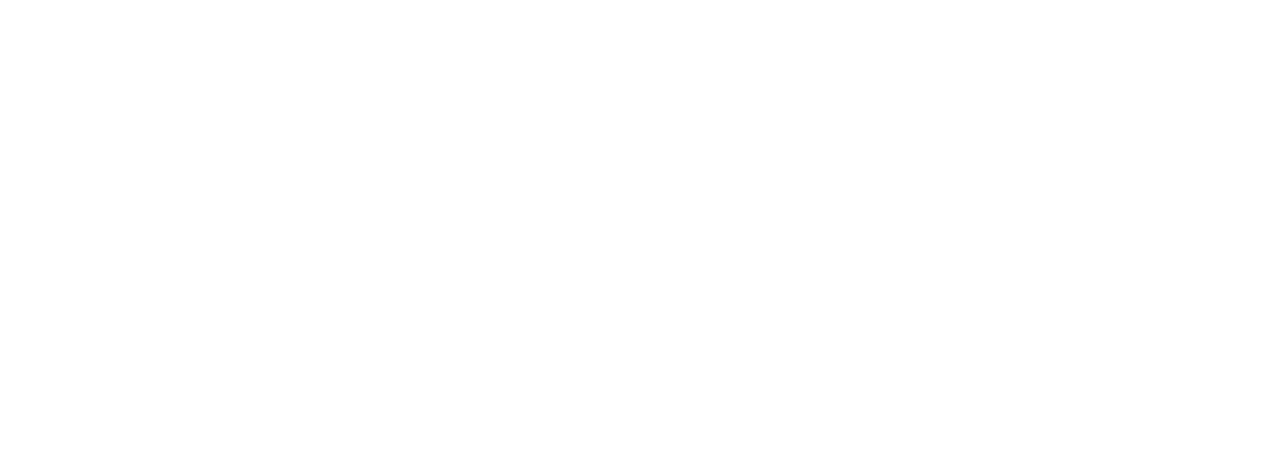
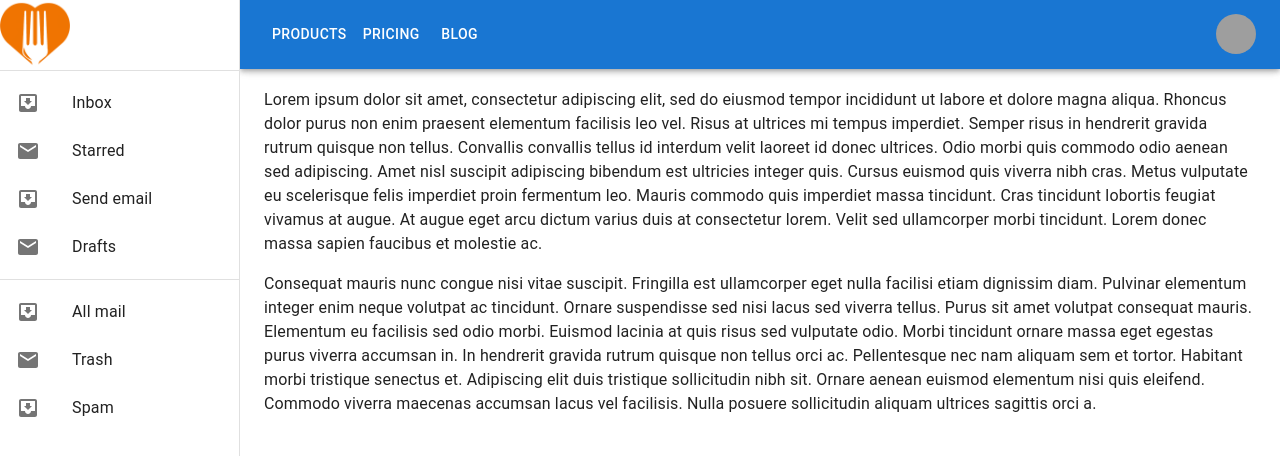
Before and after one commit to hghanbari/Vooedselbank-Maaskantje, a React (Create React App) app: page / in a window 1280 px wide. Shown: the top 456 px of the page. Built offline with nearby package versions, Linux system fonts and the light colour scheme; grey boxes are pictures that could not be loaded.

Commit message:
the first the format of web

```diff
--- a/package.json
+++ b/package.json
@@ -5,13 +5,17 @@
   "dependencies": {
     "@emotion/react": "^11.11.1",
     "@emotion/styled": "^11.11.0",
+    "@fontsource/roboto": "^5.0.8",
+    "@mui/icons-material": "^5.14.16",
     "@mui/material": "^5.14.17",
+    "@mui/styled-engine-sc": "^6.0.0-alpha.5",
     "@testing-library/jest-dom": "^5.17.0",
     "@testing-library/react": "^13.4.0",
     "@testing-library/user-event": "^13.5.0",
     "react": "^18.2.0",
     "react-dom": "^18.2.0",
     "react-scripts": "5.0.1",
+    "styled-components": "^6.1.1",
     "web-vitals": "^2.1.4"
   },
   "scripts": {
--- a/src/App.js
+++ b/src/App.js
@@ -1,9 +1,9 @@
+import MenuAppBar from "./header";
+import CssBaseline from "@mui/material/CssBaseline";
+import Box from "@mui/material/Box";
+import PermanentDrawerLeft from "./sidebar";
 function App() {
-  return (
-    <div className="App">
-      <header className="App-header"></header>
-    </div>
-  );
+  return <PermanentDrawerLeft />;
 }
 
 export default App;
--- /dev/null
+++ b/src/header.js
@@ -0,0 +1,136 @@
+import * as React from "react";
+import AppBar from "@mui/material/AppBar";
+import Box from "@mui/material/Box";
+import Toolbar from "@mui/material/Toolbar";
+import IconButton from "@mui/material/IconButton";
+import Typography from "@mui/material/Typography";
+import Menu from "@mui/material/Menu";
+import MenuIcon from "@mui/icons-material/Menu";
+import Container from "@mui/material/Container";
+import Avatar from "@mui/material/Avatar";
+import Button from "@mui/material/Button";
+import Tooltip from "@mui/material/Tooltip";
+import MenuItem from "@mui/material/MenuItem";
+import AdbIcon from "@mui/icons-material/Adb";
+
+const pages = ["Products", "Pricing", "Blog"];
+const settings = ["Profile", "Account", "Dashboard", "Logout"];
+
+function ResponsiveAppBar() {
+  const [anchorElNav, setAnchorElNav] = React.useState(null);
+  const [anchorElUser, setAnchorElUser] = React.useState(null);
+
+  const handleOpenNavMenu = (event) => {
+    setAnchorElNav(event.currentTarget);
+  };
+  const handleOpenUserMenu = (event) => {
+    setAnchorElUser(event.currentTarget);
+  };
+
+  const handleCloseNavMenu = () => {
+    setAnchorElNav(null);
+  };
+
+  const handleCloseUserMenu = () => {
+    setAnchorElUser(null);
+  };
+
+  return (
+    <Container maxWidth="xl">
+      <Toolbar disableGutters>
+        <Box sx={{ flexGrow: 1, display: { xs: "flex", md: "none" } }}>
+          <IconButton
+            size="large"
+            aria-label="account of current user"
+            aria-controls="menu-appbar"
+            aria-haspopup="true"
+            onClick={handleOpenNavMenu}
+            color="inherit">
+            <MenuIcon />
+          </IconButton>
+          <Menu
+            id="menu-appbar"
+            anchorEl={anchorElNav}
+            anchorOrigin={{
+              vertical: "bottom",
+              horizontal: "left",
+            }}
+            keepMounted
+            transformOrigin={{
+              vertical: "top",
+              horizontal: "left",
+            }}
+            open={Boolean(anchorElNav)}
+            onClose={handleCloseNavMenu}
+            sx={{
+              display: { xs: "block", md: "none" },
+            }}>
+            {pages.map((page) => (
+              <MenuItem key={page} onClick={handleCloseNavMenu}>
+                <Typography textAlign="center">{page}</Typography>
+              </MenuItem>
+            ))}
+          </Menu>
+        </Box>
+        <AdbIcon sx={{ display: { xs: "flex", md: "none" }, mr: 1 }} />
+        <Typography
+          variant="h5"
+          noWrap
+          component="a"
+          href="#app-bar-with-responsive-menu"
+          sx={{
+            mr: 2,
+            display: { xs: "flex", md: "none" },
+            flexGrow: 1,
+            fontFamily: "monospace",
+            fontWeight: 700,
+            letterSpacing: ".3rem",
+            color: "inherit",
+            textDecoration: "none",
+          }}>
+          LOGO
+        </Typography>
+        <Box sx={{ flexGrow: 1, display: { xs: "none", md: "flex" } }}>
+          {pages.map((page) => (
+            <Button
+              key={page}
+              onClick={handleCloseNavMenu}
+              sx={{ my: 2, color: "white", display: "block" }}>
+              {page}
+            </Button>
+          ))}
+        </Box>
+
+        <Box sx={{ flexGrow: 0 }}>
+          <Tooltip title="Open settings">
+            <IconButton onClick={handleOpenUserMenu} sx={{ p: 0 }}>
+              <Avatar alt="Remy Sharp" src="/static/images/avatar/2.jpg" />
+            </IconButton>
+          </Tooltip>
+          <Menu
+            sx={{ mt: "45px" }}
+            id="menu-appbar"
+            anchorEl={anchorElUser}
+            anchorOrigin={{
+              vertical: "top",
+              horizontal: "right",
+            }}
+            keepMounted
+            transformOrigin={{
+              vertical: "top",
+              horizontal: "right",
+            }}
+            open={Boolean(anchorElUser)}
+            onClose={handleCloseUserMenu}>
+            {settings.map((setting) => (
+              <MenuItem key={setting} onClick={handleCloseUserMenu}>
+                <Typography textAlign="center">{setting}</Typography>
+              </MenuItem>
+            ))}
+          </Menu>
+        </Box>
+      </Toolbar>
+    </Container>
+  );
+}
+export default ResponsiveAppBar;
--- /dev/null
+++ b/src/sidebar.js
@@ -0,0 +1,104 @@
+import * as React from "react";
+import Box from "@mui/material/Box";
+import Drawer from "@mui/material/Drawer";
+import CssBaseline from "@mui/material/CssBaseline";
+import AppBar from "@mui/material/AppBar";
+import Toolbar from "@mui/material/Toolbar";
+import List from "@mui/material/List";
+import Typography from "@mui/material/Typography";
+import Divider from "@mui/material/Divider";
+import ListItem from "@mui/material/ListItem";
+import ListItemButton from "@mui/material/ListItemButton";
+import ListItemIcon from "@mui/material/ListItemIcon";
+import ListItemText from "@mui/material/ListItemText";
+import InboxIcon from "@mui/icons-material/MoveToInbox";
+import MailIcon from "@mui/icons-material/Mail";
+import MenuAppBar from "./header";
+import Logo from "./images/logo.png";
+const drawerWidth = 240;
+
+export default function PermanentDrawerLeft() {
+  return (
+    <Box sx={{ display: "flex" }}>
+      <CssBaseline />
+      <AppBar
+        position="fixed"
+        sx={{ width: `calc(100% - ${drawerWidth}px)`, ml: `${drawerWidth}px` }}>
+        <MenuAppBar />
+      </AppBar>
+      <Drawer
+        sx={{
+          width: drawerWidth,
+          flexShrink: 0,
+          "& .MuiDrawer-paper": {
+            width: drawerWidth,
+            boxSizing: "border-box",
+          },
+        }}
+        variant="permanent"
+        anchor="left">
+        <img src={Logo} width={70} alt="logo" />
+        <Divider />
+        <List>
+          {["Inbox", "Starred", "Send email", "Drafts"].map((text, index) => (
+            <ListItem key={text} disablePadding>
+              <ListItemButton>
+                <ListItemIcon>
+                  {index % 2 === 0 ? <InboxIcon /> : <MailIcon />}
+                </ListItemIcon>
+                <ListItemText primary={text} />
+              </ListItemButton>
+            </ListItem>
+          ))}
+        </List>
+        <Divider />
+        <List>
+          {["All mail", "Trash", "Spam"].map((text, index) => (
+            <ListItem key={text} disablePadding>
+              <ListItemButton>
+                <ListItemIcon>
+                  {index % 2 === 0 ? <InboxIcon /> : <MailIcon />}
+                </ListItemIcon>
+                <ListItemText primary={text} />
+              </ListItemButton>
+            </ListItem>
+          ))}
+        </List>
+      </Drawer>
+      <Box
+        component="main"
+        sx={{ flexGrow: 1, bgcolor: "background.default", p: 3 }}>
+        <Toolbar />
+        <Typography paragraph>
+          Lorem ipsum dolor sit amet, consectetur adipiscing elit, sed do
+          eiusmod tempor incididunt ut labore et dolore magna aliqua. Rhoncus
+          dolor purus non enim praesent elementum facilisis leo vel. Risus at
+          ultrices mi tempus imperdiet. Semper risus in hendrerit gravida rutrum
+          quisque non tellus. Convallis convallis tellus id interdum velit
+          laoreet id donec ultrices. Odio morbi quis commodo odio aenean sed
+          adipiscing. Amet nisl suscipit adipiscing bibendum est ultricies
+          integer quis. Cursus euismod quis viverra nibh cras. Metus vulputate
+          eu scelerisque felis imperdiet proin fermentum leo. Mauris commodo
+          quis imperdiet massa tincidunt. Cras tincidunt lobortis feugiat
+          vivamus at augue. At augue eget arcu dictum varius duis at consectetur
+          lorem. Velit sed ullamcorper morbi tincidunt. Lorem donec massa sapien
+          faucibus et molestie ac.
+        </Typography>
+        <Typography paragraph>
+          Consequat mauris nunc congue nisi vitae suscipit. Fringilla est
+          ullamcorper eget nulla facilisi etiam dignissim diam. Pulvinar
+          elementum integer enim neque volutpat ac tincidunt. Ornare suspendisse
+          sed nisi lacus sed viverra tellus. Purus sit amet volutpat consequat
+          mauris. Elementum eu facilisis sed odio morbi. Euismod lacinia at quis
+          risus sed vulputate odio. Morbi tincidunt ornare massa eget egestas
+          purus viverra accumsan in. In hendrerit gravida rutrum quisque non
+          tellus orci ac. Pellentesque nec nam aliquam sem et tortor. Habitant
+          morbi tristique senectus et. Adipiscing elit duis tristique
+          sollicitudin nibh sit. Ornare aenean euismod elementum nisi quis
+          eleifend. Commodo viverra maecenas accumsan lacus vel facilisis. Nulla
+          posuere sollicitudin aliquam ultrices sagittis orci a.
+        </Typography>
+      </Box>
+    </Box>
+  );
+}
```
Also changed, not shown: src/images/logo.png (added), 1 other file (tests, documents, lock files or other folders).
